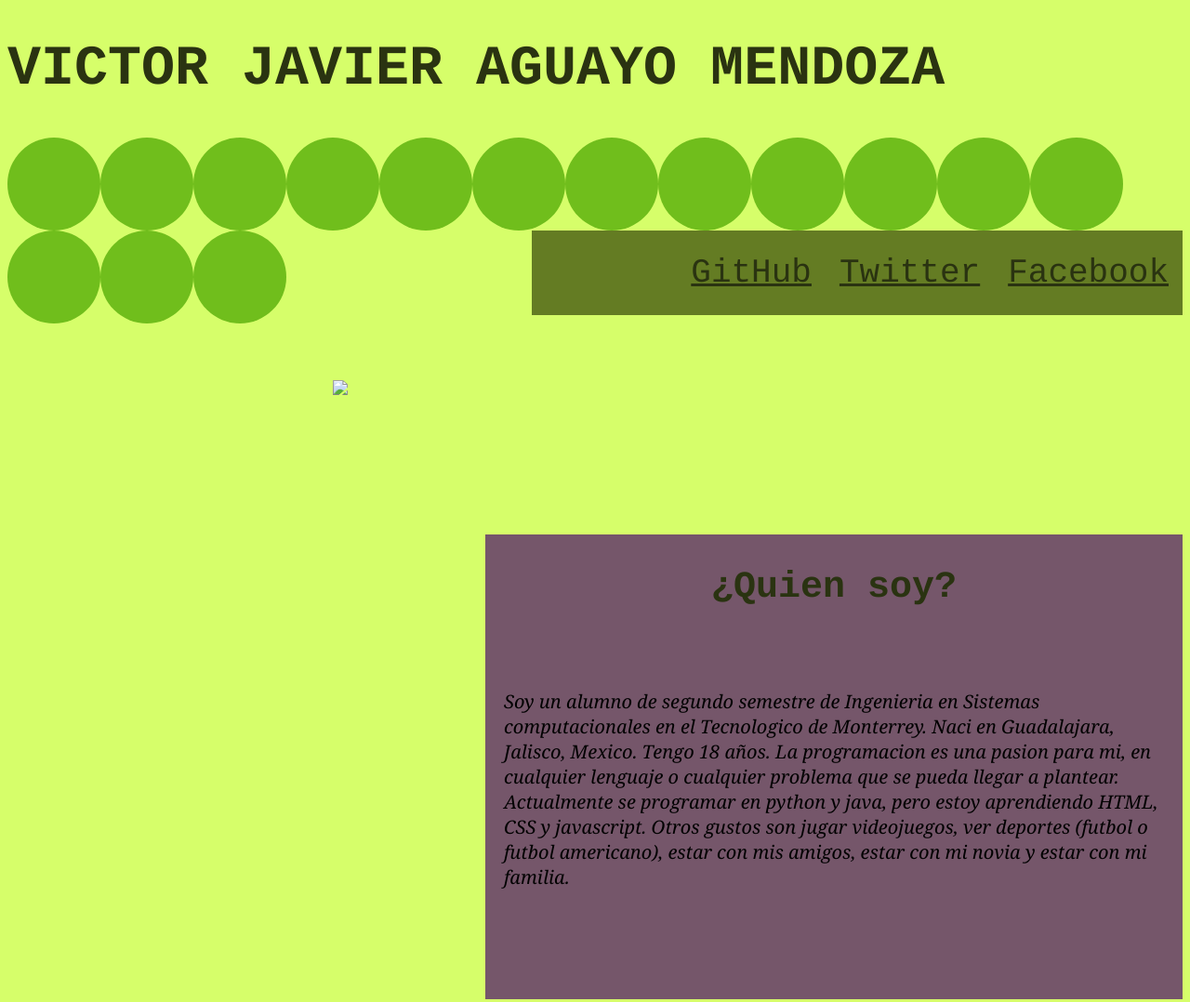
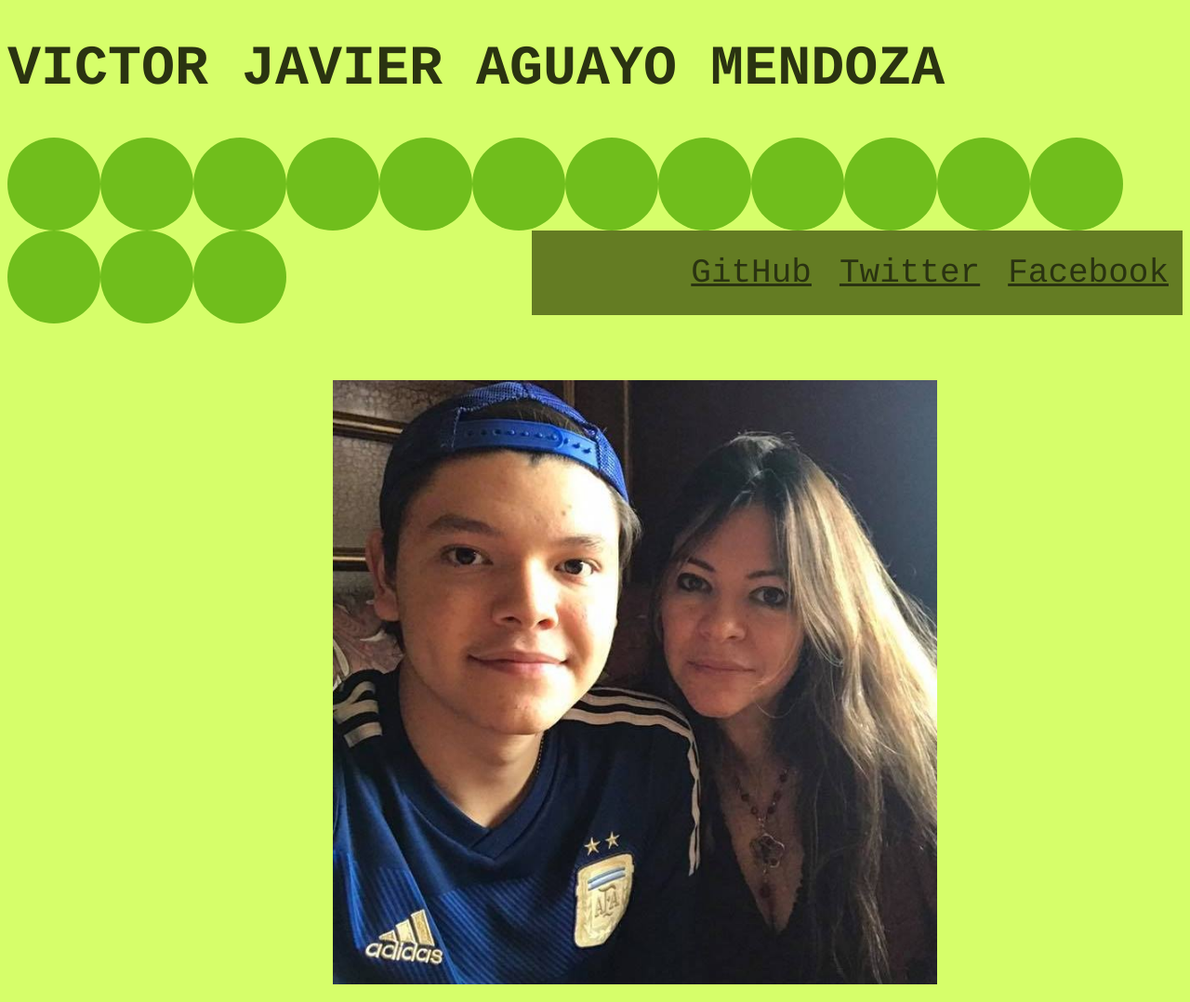
Before and after one commit to Javier2405/Pagina-Web-Personal, a plain HTML site: page index.html in a window 1280 px wide. Shown: the top 1078 px of the page at 93% size. Drawn offline with Linux system fonts and the light colour scheme.

Commit message:
Update index.html

```diff
--- a/index.html
+++ b/index.html
@@ -33,7 +33,7 @@
            <a href="https://github.com/Javier2405" target="_blank">GitHub</a>
   </div>
 
-  <img src="Imagenes/Javier.jpg">
+  <img src="Javier.jpg">
 
   <div id = "general" >
 
```
